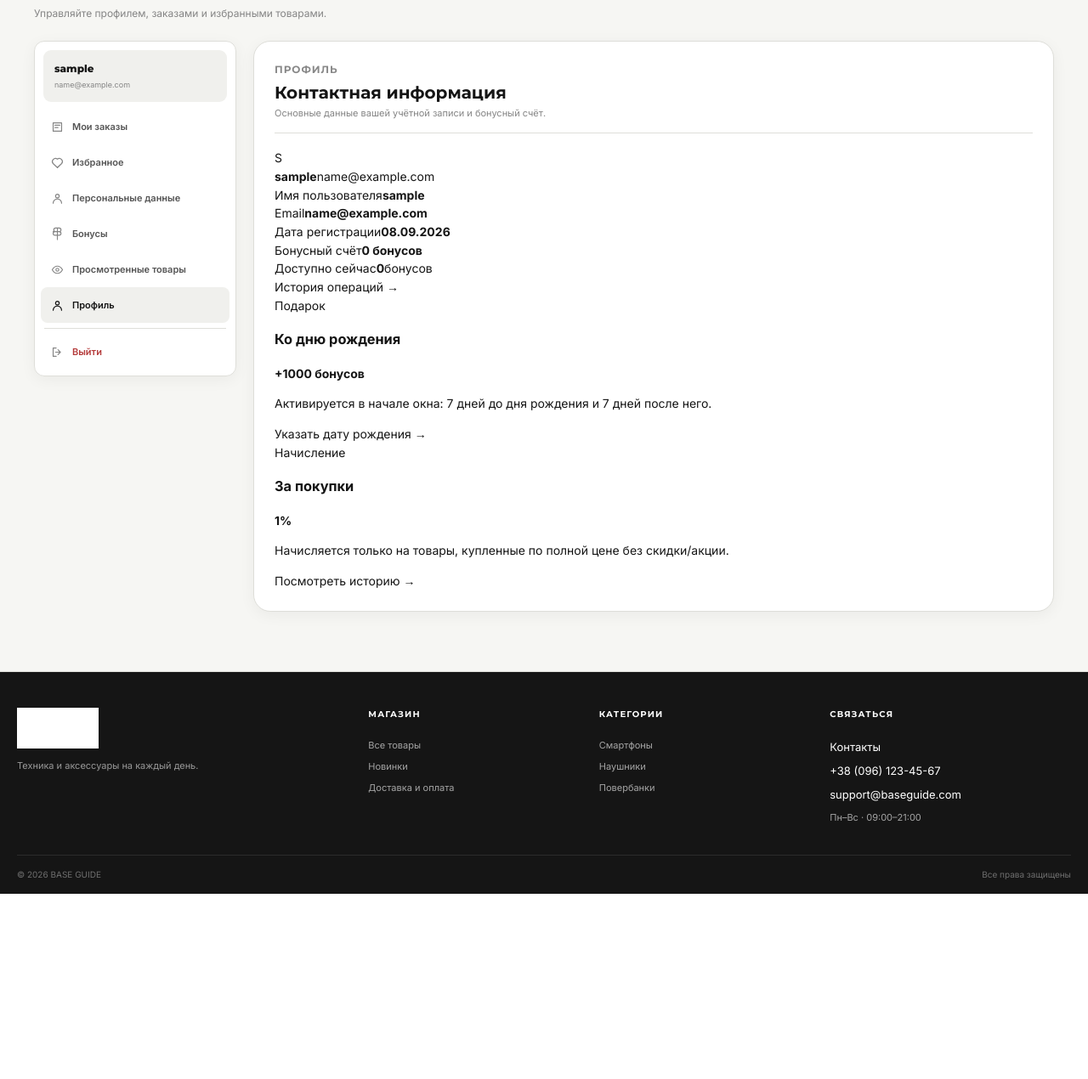
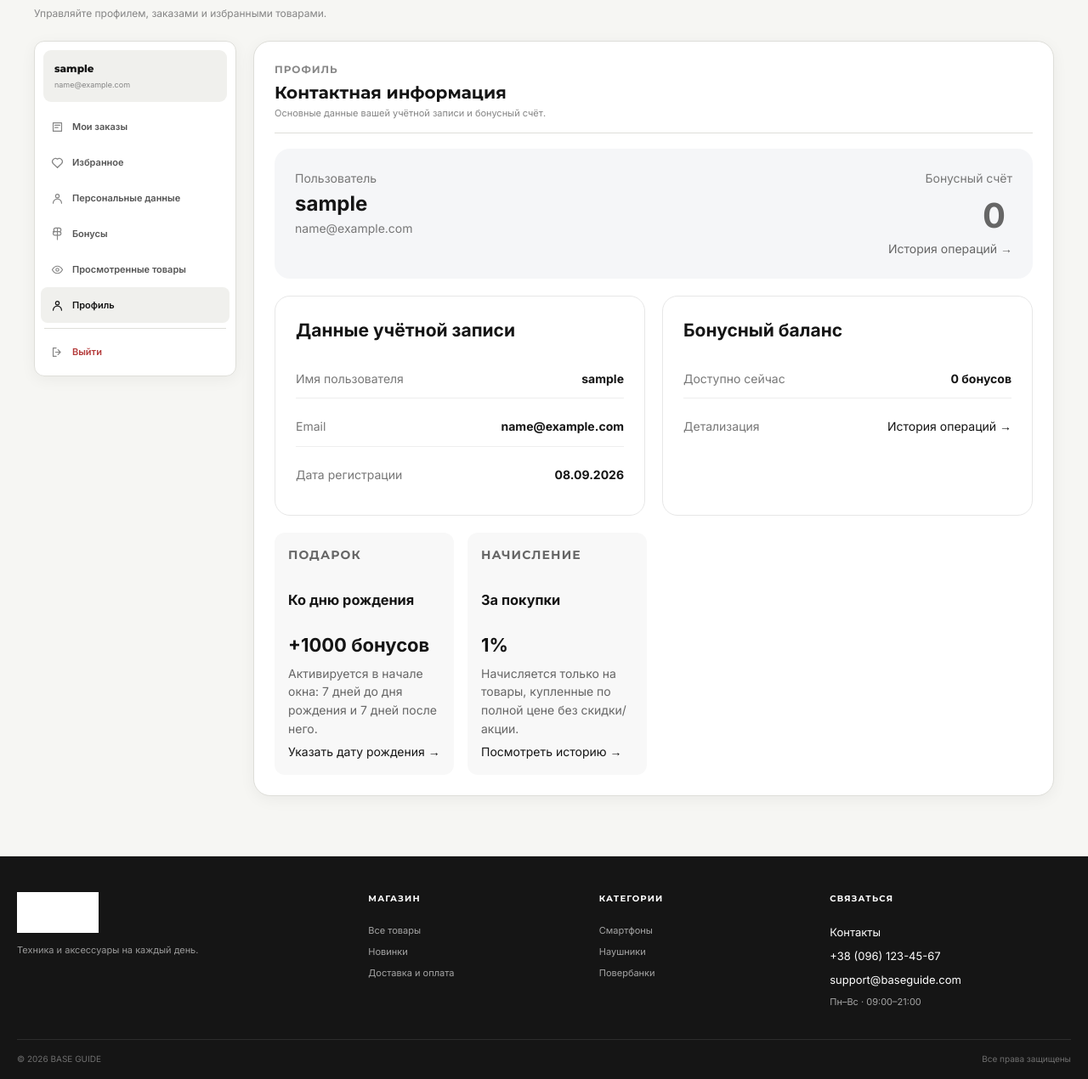
Before and after one commit to maxshavrukov/django-base-guide, a Django app: page /users/profile/ in a window 1280 px wide. Shown: the part 324-1594 px from the top of the page at 85% size. Before the commit the page ends 1376 px from the top, so only its background shows below. Run offline with Django 5.2, Linux system fonts and the light colour scheme; the visitor is signed in with stand-in values (Sample User, id 1); data comes from the database, SQL or seed files in the repository; data that the repository does not hold is empty; some libraries are stand-ins or nearby versions.

Commit message:
мелкие фиксы шаблонов users

```diff
--- a/shop/users/templates/users/account_base.html
+++ b/shop/users/templates/users/account_base.html
@@ -1,7 +1,9 @@
 {% extends 'main/base.html' %}
 {% load static %}
-{% block extra_css %}<link rel="stylesheet" href="{% static 'users/css/users.css' %}">
-<link rel="stylesheet" href="{% static 'users/css/bonuses.css' %}">{% endblock %}
+{% block extra_css %}
+<link rel="stylesheet" href="{% static 'users/css/users.css' %}">
+<link rel="stylesheet" href="{% static 'users/css/bonuses.css' %}">
+{% endblock %}
 {% block title %}Личный кабинет{% endblock %}
 
 {% block content %}
--- a/shop/users/templates/users/profile.html
+++ b/shop/users/templates/users/profile.html
@@ -1,42 +1,80 @@
 {% extends 'users/account_base.html' %}
 {% block cabinet_content %}
 <div class="cabinet-section-header">
-  <div><span class="eyebrow">Профиль</span><h2>Контактная информация</h2><p>Основные данные вашей учётной записи и бонусный счёт.</p></div>
+  <div>
+    <span class="eyebrow">Профиль</span>
+    <h2>Контактная информация</h2>
+    <p>Основные данные вашей учётной записи и бонусный счёт.</p>
+  </div>
 </div>
 
-<div class="profile-summary">
-  <div class="profile-avatar">{{ user.username|first|upper }}</div>
-  <div><strong>{{ profile.display_name }}</strong><span>{{ user.email|default:'Email не указан' }}</span></div>
+<!-- Верхний дашборд с именем и балансом -->
+<div class="bonus-dashboard-card">
+  <div>
+    <span class="bonus-label">Пользователь</span>
+    <strong class="bonus-balance-inline">{{ profile.display_name|default:user.username }}</strong>
+    <span class="bonus-unit">{{ user.email|default:'Email не указан' }}</span>
+  </div>
+  <div class="bonus-info">
+    <span class="bonus-label">Бонусный счёт</span>
+    <strong class="bonus-balance">{{ bonus_balance }}</strong>
+    <a href="{% url 'users:bonus_history' %}">История операций →</a>
+  </div>
 </div>
 
-<div class="profile-info-grid">
-  <div class="profile-info-item"><span>Имя пользователя</span><strong>{{ user.username }}</strong></div>
-  <div class="profile-info-item"><span>Email</span><strong>{{ user.email|default:'Не указан' }}</strong></div>
-  <div class="profile-info-item"><span>Дата регистрации</span><strong>{{ user.date_joined|date:'d.m.Y' }}</strong></div>
-  <div class="profile-info-item"><span>Бонусный счёт</span><strong>{{ bonus_balance }} бонусов</strong></div>
+<!-- Сетка с информацией о пользователе -->
+<div class="account-grid">
+  <div class="account-card">
+    <h2>Данные учётной записи</h2>
+    <dl>
+      <div>
+        <dt>Имя пользователя</dt>
+        <dd><strong>{{ user.username }}</strong></dd>
+      </div>
+      <div>
+        <dt>Email</dt>
+        <dd><strong>{{ user.email|default:'Не указан' }}</strong></dd>
+      </div>
+      <div>
+        <dt>Дата регистрации</dt>
+        <dd><strong>{{ user.date_joined|date:'d.m.Y' }}</strong></dd>
+      </div>
+    </dl>
+  </div>
+
+  <div class="account-card">
+    <h2>Бонусный баланс</h2>
+    <dl>
+      <div>
+        <dt>Доступно сейчас</dt>
+        <dd><strong>{{ bonus_balance }} бонусов</strong></dd>
+      </div>
+      <div>
+        <dt>Детализация</dt>
+        <dd><a href="{% url 'users:bonus_history' %}">История операций →</a></dd>
+      </div>
+    </dl>
+  </div>
 </div>
 
-<div class="bonus-panel">
-  <div><span class="bonus-panel__label">Доступно сейчас</span><strong>{{ bonus_balance }}</strong><span>бонусов</span></div>
-  <a href="{% url 'users:bonus_history' %}">История операций →</a>
-</div>
-
-<div class="bonus-dashboard-grid">
-  <article class="bonus-card">
-    <span class="bonus-card__eyebrow">Подарок</span>
+<!-- Карточки правил начисления бонусов -->
+<div class="bonus-rules-grid">
+  <div>
+    <span class="eyebrow">Подарок</span>
     <h3>Ко дню рождения</h3>
     <strong>+{{ birthday_bonus }} бонусов</strong>
-    <p>Активируется в начале окна: 7 дней до дня рождения и 7 дней после него.</p>
-    {% if not profile.birth_date %}<a href="{% url 'users:personal_data' %}">Указать дату рождения →</a>{% endif %}
-  </article>
+    <span>Активируется в начале окна: 7 дней до дня рождения и 7 дней после него.</span>
+    {% if not profile.birth_date %}
+      <a href="{% url 'users:personal_data' %}">Указать дату рождения →</a>
+    {% endif %}
+  </div>
 
-  <article class="bonus-card">
-    <span class="bonus-card__eyebrow">Начисление</span>
+  <div>
+    <span class="eyebrow">Начисление</span>
     <h3>За покупки</h3>
     <strong>1%</strong>
-    <p>Начисляется только на товары, купленные по полной цене без скидки/акции.</p>
+    <span>Начисляется только на товары, купленные по полной цене без скидки/акции.</span>
     <a href="{% url 'users:bonus_history' %}">Посмотреть историю →</a>
-  </article>
+  </div>
 </div>
-
 {% endblock %}
```
